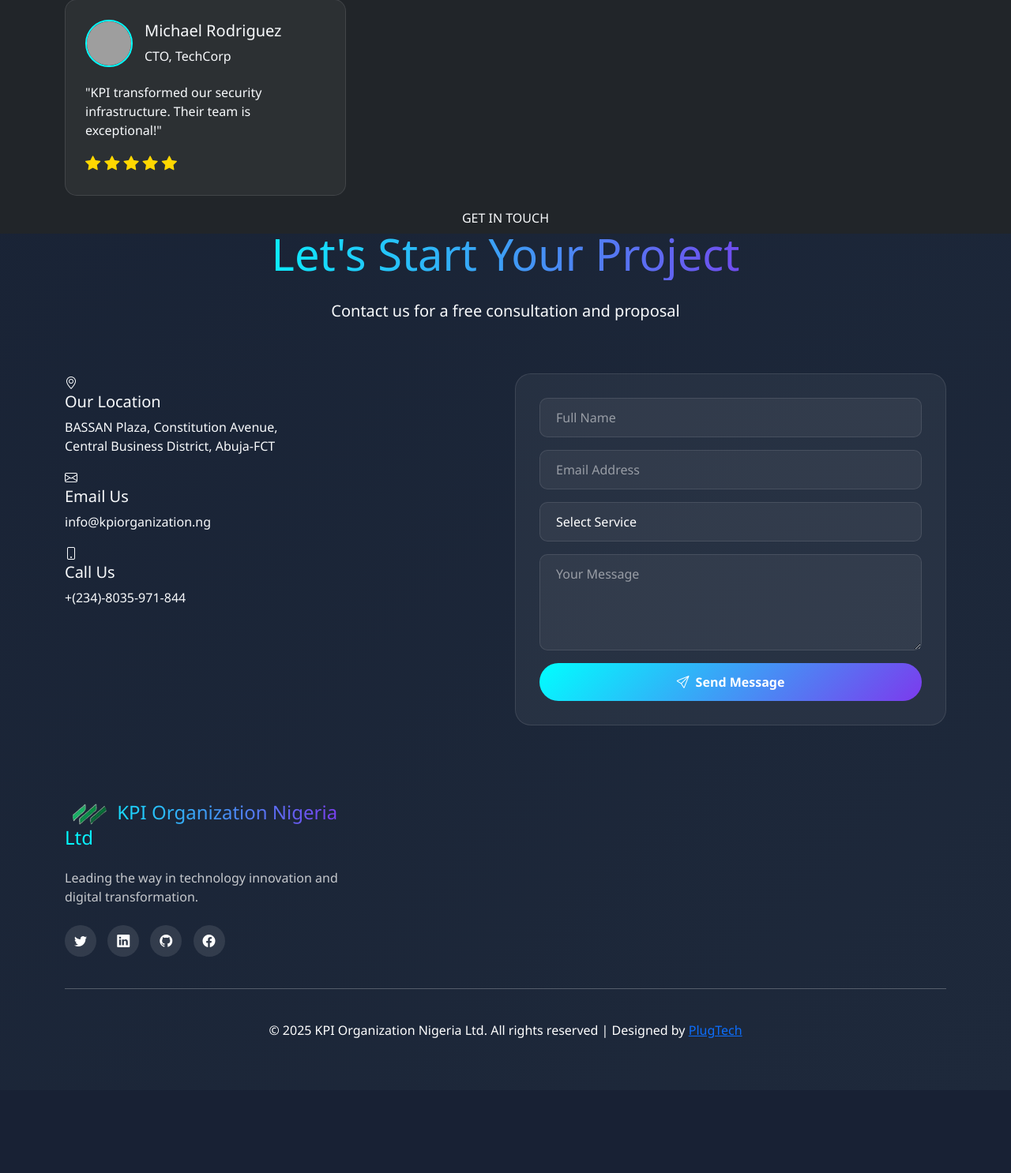
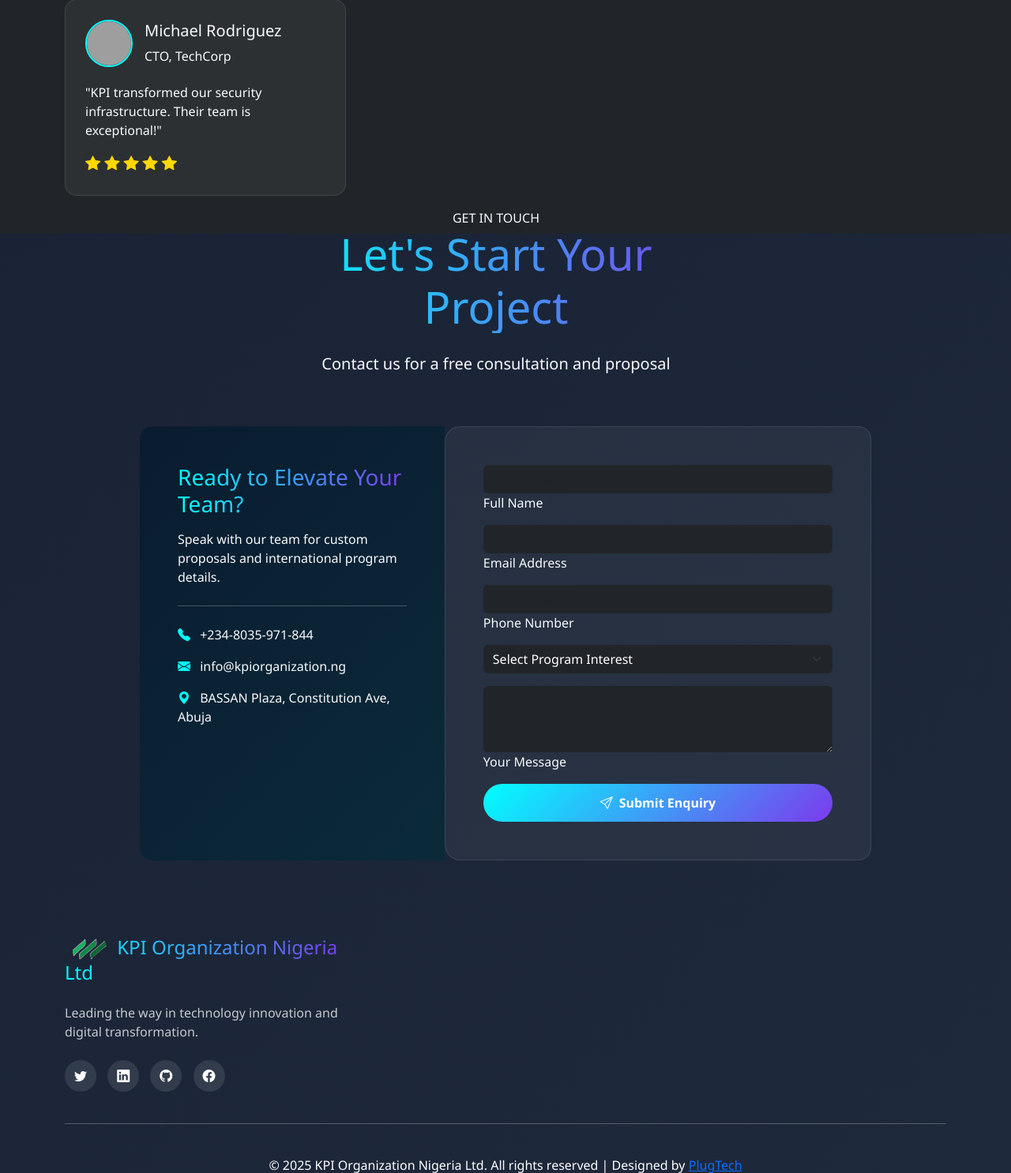
Before and after one commit to IbroDante/kpiorganization, a Flask app: page / in a window 1280 px wide. Shown: the part 4958-6444 px from the top of the page at 79% size. Before the commit the page ends 6273 px from the top, so only its background shows below. Run offline with Flask 3, Linux system fonts and the light colour scheme; grey boxes are pictures that could not be loaded.

Commit message:
updated apps 2

```diff
--- a/templates/index.html
+++ b/templates/index.html
@@ -641,9 +641,12 @@
     </div>
 </section>
 
-<!-- Enhanced Contact with floating form -->
+<!-- Contact Section -->
 <section id="contact" class="py-5">
     <div class="container">
+        <div class="row justify-content-center">
+            <div class="col-lg-10">
+                <div class="row g-0">
                     <div class="row mb-5">
                         <div class="col-lg-8 mx-auto text-center">
                             <span class="section-subtitle" data-aos="fade-down">GET IN TOUCH</span>
@@ -651,68 +654,61 @@
                             <p class="lead" data-aos="fade-up">Contact us for a free consultation and proposal</p>
                         </div>
                     </div>
+                    <div class="col-lg-5 bg-dark p-5 rounded-start-4" style="background: linear-gradient(135deg, #0a1c2f, #0a2a3a);">
 
-        <div class="row">
-            <div class="col-lg-6" data-aos="fade-right">
-                <div class="contact-info">
-                    <div class="contact-item">
-                        <i class="bi bi-geo-alt"></i>
-                        <div>
-                            <h5>Our Location</h5>
-                            <p>BASSAN Plaza, Constitution Avenue,<br>
-                               Central Business District, Abuja-FCT
-                            </p>
-                        </div>
-                    </div>
-                    <div class="contact-item">
-                        <i class="bi bi-envelope"></i>
-                        <div>
-                            <h5>Email Us</h5>
-                            <p>info@kpiorganization.ng</p>
-                        </div>
-                    </div>
-                    <div class="contact-item">
-                        <i class="bi bi-phone"></i>
-                        <div>
-                            <h5>Call Us</h5>
-                            <p>+(234)-8035-971-844</p>
-                        </div>
-                    </div>
+                        <h3 class="gradient-text">Ready to Elevate Your Team?</h3>
+                        <p class="mt-3">Speak with our team for custom proposals and international program details.</p>
+                        <hr class="gradient my-4">
+                        <div class="mt-4">
+                            <p><i class="bi bi-telephone-fill text-cyan me-2"></i> +234-8035-971-844</p>
+                            <p><i class="bi bi-envelope-fill text-cyan me-2"></i> info@kpiorganization.ng</p>
+                            <p><i class="bi bi-geo-alt-fill text-cyan me-2"></i> BASSAN Plaza, Constitution Ave, Abuja</p>
                         </div>
                     </div>
 
-            <div class="col-lg-6" data-aos="fade-left">
-                <div class="contact-form-wrapper">
-                    {% with messages = get_flashed_messages() %}
+
+
+                    <div class="col-lg-7 p-5 contact-form-wrapper rounded-end-4">
+                        <form method="POST" action="{{ url_for('trainings') }}#contact">
+
+                                <!-- Flash Messages -->
+                    {% with messages = get_flashed_messages(with_categories=true) %}
                     {% if messages %}
-                            <div class="alert alert-success alert-dismissible fade show">
-                                {{ messages[0] }}
-                                <button type="button" class="btn-close" data-bs-dismiss="alert"></button>
+                        <div class="container mt-5 pt-5">
+                            {% for category, message in messages %}
+                                <div class="alert alert-{{ category }} alert-dismissible fade show" role="alert">
+                                    <i class="bi bi-check-circle-fill me-2"></i> {{ message }}
+                                    <button type="button" class="btn-close btn-close-white" data-bs-dismiss="alert"></button>
+                                </div>
+                            {% endfor %}
                         </div>
                     {% endif %}
                     {% endwith %}
-                    <form method="POST" class="contact-form">
-                        <div class="mb-3">
-                            <input type="text" name="name" class="form-control" placeholder="Full Name" required>
-                        </div>
-                        <div class="mb-3">
-                            <input type="email" name="email" class="form-control" placeholder="Email Address" required>
-                        </div>
-                        <div class="mb-3">
-                            <select name="service" class="form-select">
-                                <option value="">Select Service</option>
-                                <option value="cybersecurity">Cybersecurity</option>
-                                <option value="automation">Automation</option>
-                                <option value="data">Data Analysis</option>
+
+                            <div class="row g-3">
+                                <div class="col-12"><input type="text" name="name" class="form-control bg-dark text-white border-0" placeholder="Full Name" required> Full Name</div>
+                                <div class="col-12"><input type="email" name="email" class="form-control bg-dark text-white border-0" placeholder="Email Address" required> Email Address</div>
+                                <div class="col-12"><input type="tel" name="phone" class="form-control bg-dark text-white border-0" placeholder="Phone Number"> Phone Number</div>
+                                <div class="col-12">
+                                    <select name="program" class="form-select bg-dark text-white border-0" required>
+                                        <option value="">Select Program Interest</option>
+                                        <option value="Advanced Capital Market Regulation">Advanced Capital Market Regulation</option>
+                                        <option value="FinTech & Digital Assets">FinTech & Digital Assets</option>
+                                        <option value="ESG & Sustainable Finance">ESG & Sustainable Finance</option>
+                                        <option value="Market Surveillance & Enforcement">Market Surveillance & Enforcement</option>
+                                        <option value="Strategic Leadership">Strategic Leadership</option>
+                                        <option value="AI & Data Analytics in Regulation">AI & Data Analytics in Regulation</option>
+                                        <option value="Domestic Training">Domestic Training</option>
+                                        <option value="International Program (Abroad)">International Program (Abroad)</option>
+                                        <option value="Others">Others</option>
+
                                     </select>
                                 </div>
-                        <div class="mb-3">
-                            <textarea name="message" class="form-control" rows="4" placeholder="Your Message" required></textarea>
+                                <div class="col-12"><textarea name="message" rows="3" class="form-control bg-dark text-white border-0" placeholder="Tell us your training needs..."></textarea> Your Message</div>
+                                <div class="col-12"><button type="submit" class="btn btn-gradient w-100"><i class="bi bi-send me-2"></i>Submit Enquiry</button></div>
                             </div>
-                        <button type="submit" class="btn btn-gradient w-100">
-                            <i class="bi bi-send me-2"></i>Send Message
-                        </button>
                         </form>
+                    </div>
                 </div>
             </div>
         </div>
--- a/templates/trainings.html
+++ b/templates/trainings.html
@@ -1008,6 +1008,8 @@
                                         <option value="AI & Data Analytics in Regulation">AI & Data Analytics in Regulation</option>
                                         <option value="Domestic Training">Domestic Training</option>
                                         <option value="International Program (Abroad)">International Program (Abroad)</option>
+                                        <option value="Others">Others</option>
+
                                     </select>
                                 </div>
                                 <div class="col-12"><textarea name="message" rows="3" class="form-control bg-dark text-white border-0" placeholder="Tell us your training needs..."></textarea> Your Message</div>
```
Lines whose indentation alone changed are shown as unchanged.
